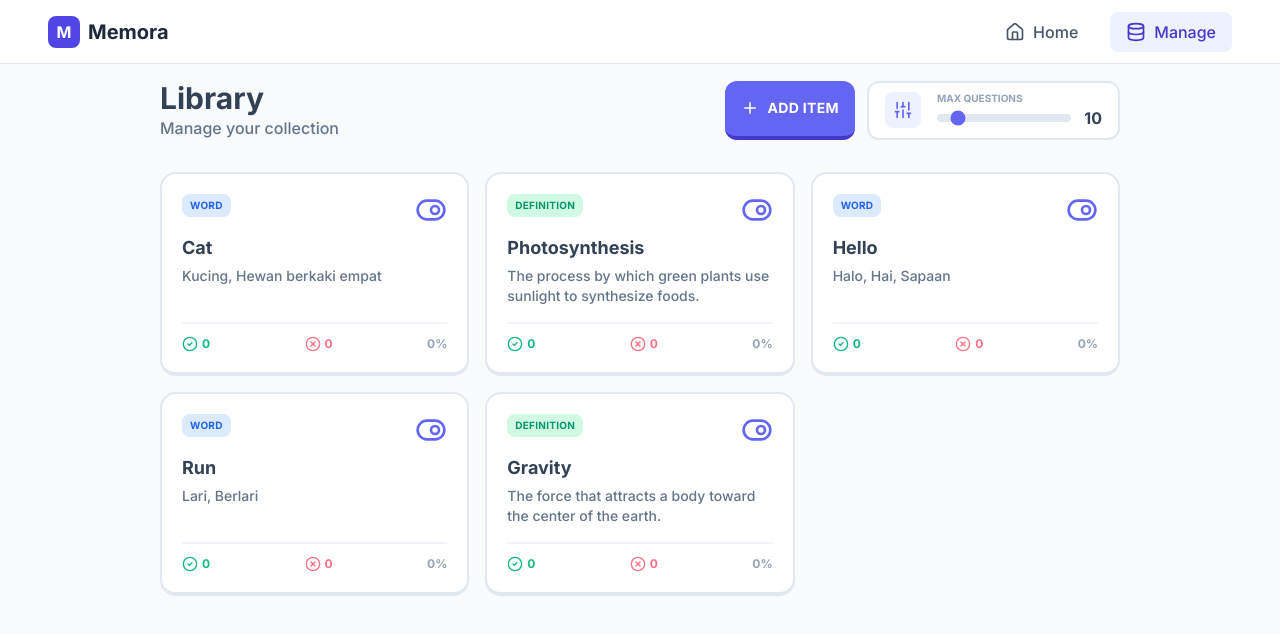
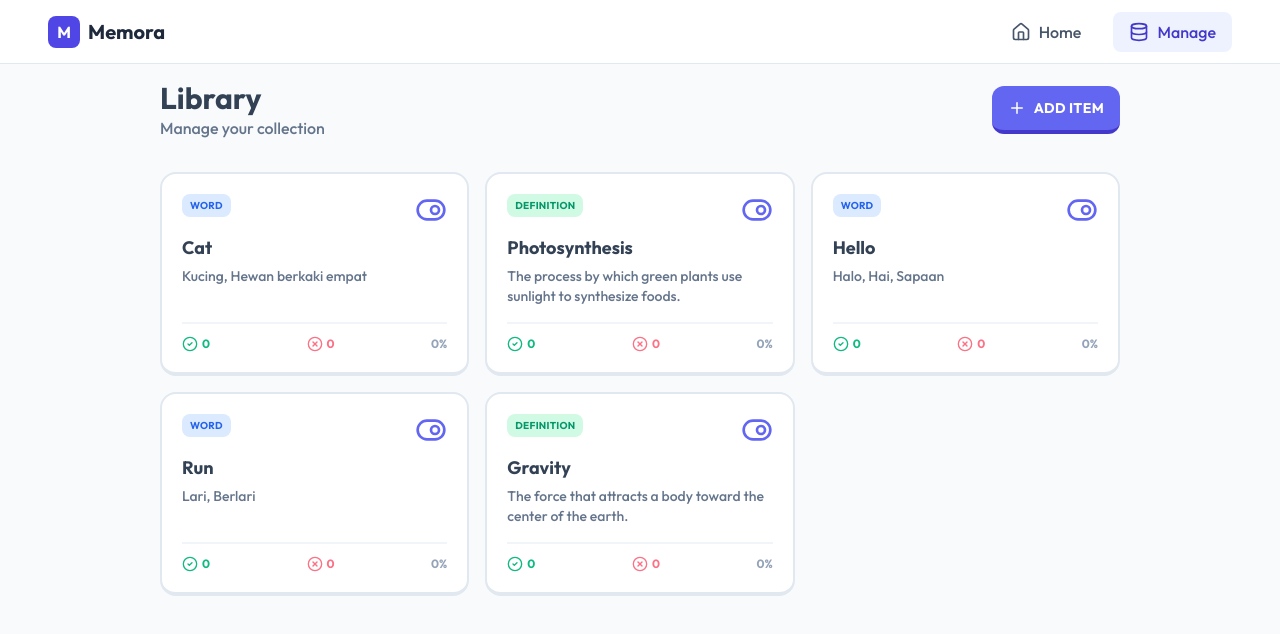
Before and after one commit to r021n/memora, a React (Vite) app: page /#/manage in a window 1280 px wide. Shown: the top 634 px of the page. Built offline with nearby package versions, Linux system fonts and the light colour scheme.

Commit message:
feat: Implement core application pages for exercise, home, and management, alongside a typography update to Outfit.

```diff
--- a/hooks/useRootBackGuard.ts
+++ /dev/null
@@ -1,14 +0,0 @@
-import { useEffect } from "react";
-import { useBlocker } from "react-router-dom";
-
-export function useRootBackGuard(enabled = true) {
-  const blocker = useBlocker(({ historyAction }) => {
-    return enabled && historyAction === "POP";
-  });
-
-  useEffect(() => {
-    if (blocker.state === "blocked") {
-      blocker.reset();
-    }
-  }, [blocker]);
-}
--- a/index.css
+++ b/index.css
@@ -1,14 +1,10 @@
-/* Google Font tetap CDN, tapi dipanggil dari CSS */
-
-/* Tailwind layers */
 @tailwind base;
 @tailwind components;
 @tailwind utilities;
 
-/* Global styles yang tadinya di <style> index.html */
 html,
 body {
-  font-family: "Inter", sans-serif;
+  font-family: "Outfit", sans-serif;
   background-color: #f8fafc;
 }
 
--- a/index.html
+++ b/index.html
@@ -5,7 +5,17 @@
     <meta name="viewport" content="width=device-width, initial-scale=1.0" />
 
     <title>Memora - Train Your Brain</title>
-    <link rel="stylesheet" href="/index.css" />
+    <link rel="preconnect" href="https://fonts.googleapis.com" />
+    <link rel="preconnect" href="https://fonts.gstatic.com" crossorigin />
+    <link
+      href="https://fonts.googleapis.com/css2?family=Outfit:wght@300;400;500;600;700&display=swap"
+      rel="stylesheet"
+    />
+    <style>
+      body {
+        font-family: "Outfit", sans-serif;
+      }
+    </style>
   </head>
   <body>
     <div id="root"></div>
--- a/index.tsx
+++ b/index.tsx
@@ -2,11 +2,7 @@ import React from "react";
 import ReactDOM from "react-dom/client";
 import App from "./App";
 
-import "@fontsource/inter/300.css";
-import "@fontsource/inter/400.css";
-import "@fontsource/inter/500.css";
-import "@fontsource/inter/600.css";
-import "@fontsource/inter/700.css";
+import "./index.css";
 
 const rootElement = document.getElementById("root");
 if (!rootElement) {
--- a/package.json
+++ b/package.json
@@ -11,7 +11,6 @@
     "deploy": "gh-pages -d dist"
   },
   "dependencies": {
-    "@fontsource/inter": "^5.2.8",
     "lucide-react": "^0.562.0",
     "react": "^19.2.3",
     "react-dom": "^19.2.3",
--- a/pages/Exercise.tsx
+++ b/pages/Exercise.tsx
@@ -125,21 +125,14 @@ const Exercise: React.FC = () => {
   useEffect(() => {
     if (questions.length > 0) return; // Prevent regeneration on state updates
 
-    const initialCount =
-      mode === "infinite" ? 1 : settings.maxQuestionsPerSession;
+    const initialCount = mode === "infinite" ? 1 : 10;
     const newQuestions = generateQuestions(initialCount);
 
     if (newQuestions.length > 0) {
       setQuestions(newQuestions);
       setGameState(GameState.PLAYING);
     }
-  }, [
-    items,
-    settings.maxQuestionsPerSession,
-    mode,
-    generateQuestions,
-    questions.length,
-  ]);
+  }, [items, mode, generateQuestions, questions.length]);
 
   // Set options for current question
   useEffect(() => {
@@ -274,67 +267,65 @@ const Exercise: React.FC = () => {
         : 0;
 
     return (
-      <div className="flex flex-col items-center justify-center min-h-screen p-6 duration-500 bg-indigo-50 animate-in fade-in">
-        <div className="w-full max-w-md p-8 space-y-6 text-center bg-white border-2 rounded-3xl border-slate-200">
-          <div className="inline-flex p-4 mb-2 text-indigo-500 bg-indigo-100 border-2 border-indigo-200 rounded-full">
+      <div className="flex flex-col items-center justify-center min-h-screen p-6 bg-slate-50 animate-in fade-in duration-700">
+        <div className="w-full max-w-sm mx-auto space-y-8">
+          <div className="text-center space-y-2">
+            <div className="inline-flex items-center justify-center p-4 mb-4 bg-white rounded-full text-indigo-500 animate-in zoom-in duration-500 delay-150">
               {mode === "infinite" ? (
                 <Infinity size={48} />
               ) : (
-              <RefreshCw size={48} />
+                <CheckCircle size={48} />
               )}
             </div>
-
-          <div>
-            <h2 className="text-2xl font-black text-slate-700">
-              Session Complete!
-            </h2>
-            <p className="font-bold text-slate-400">
+            <h1 className="text-3xl font-black text-slate-800 tracking-tight">
+              {mode === "infinite" ? "Session Paused" : "All Done!"}
+            </h1>
+            <p className="text-slate-500 font-medium">
               {mode === "infinite"
-                ? "Great endurance practice!"
-                : "Here is how you did"}
+                ? "Great mental workout."
+                : "You've completed your set."}
             </p>
           </div>
 
+          <div className="bg-white rounded-3xl p-6 border border-slate-100 space-y-6 animate-in slide-in-from-bottom-8 duration-700 delay-200">
             <div className="grid grid-cols-2 gap-4">
-            <div className="p-4 border-2 bg-emerald-50 rounded-2xl border-emerald-100">
-              <div className="text-3xl font-black text-emerald-500">
+              <div className="p-4 rounded-2xl bg-emerald-50 text-center border border-emerald-100">
+                <span className="block text-3xl font-black text-emerald-500">
                   {sessionStats.correct}
+                </span>
+                <span className="text-xs font-bold uppercase tracking-wider text-emerald-600/70">
+                  Correct
+                </span>
               </div>
-              <div className="text-xs font-bold uppercase text-emerald-400">
-                Correct
-              </div>
-            </div>
-            <div className="p-4 border-2 bg-rose-50 rounded-2xl border-rose-100">
-              <div className="text-3xl font-black text-rose-500">
+              <div className="p-4 rounded-2xl bg-rose-50 text-center border border-rose-100">
+                <span className="block text-3xl font-black text-rose-500">
                   {sessionStats.incorrect}
-              </div>
-              <div className="text-xs font-bold uppercase text-rose-400">
+                </span>
+                <span className="text-xs font-bold uppercase tracking-wider text-rose-600/70">
                   Incorrect
-              </div>
+                </span>
               </div>
             </div>
 
-          <div className="pt-2">
-            <div className="mb-2 text-sm font-bold uppercase text-slate-400">
-              Accuracy
+            <div className="space-y-2">
+              <div className="flex justify-between text-sm font-bold text-slate-400 uppercase tracking-wider">
+                <span>Accuracy</span>
+                <span>{accuracy}%</span>
               </div>
-            <div className="w-full h-4 overflow-hidden border rounded-full bg-slate-100 border-slate-200">
+              <div className="h-4 w-full bg-slate-100 rounded-full overflow-hidden">
                 <div
-                className="h-full transition-all duration-1000 bg-indigo-500 rounded-full"
+                  className="h-full bg-indigo-500 rounded-full transition-all duration-1000 ease-out"
                   style={{ width: `${accuracy}%` }}
-              ></div>
+                />
               </div>
-            <div className="mt-1 text-xs font-bold text-right text-indigo-500">
-              {accuracy}%
             </div>
           </div>
 
           <button
             onClick={() => withSound(() => navigate("/"))}
-            className="flex items-center justify-center w-full py-4 space-x-2 font-bold tracking-wide text-white uppercase transition-all border-b-4 bg-slate-700 rounded-xl border-slate-800 active:border-b-0 active:translate-y-1"
+            className="w-full py-4 text-lg font-bold text-white uppercase tracking-widest bg-slate-800 rounded-2xl border-b-4 border-slate-950 hover:bg-slate-700 transition-all active:border-b-0 active:translate-y-1 animate-in fade-in duration-700 delay-500"
           >
-            <Home size={18} />
-            <span>Back to Home</span>
+            Back to Library
           </button>
         </div>
       </div>
@@ -400,7 +391,13 @@ const Exercise: React.FC = () => {
               ? "Translate / Identify"
               : "Define"}
           </h3>
-          <div className="text-2xl font-black leading-relaxed text-center duration-300 md:text-3xl text-slate-700 animate-in zoom-in-95">
+          <div
+            className={`leading-relaxed duration-300 text-slate-700 animate-in zoom-in-95 ${
+              currentQ?.item.type === ItemType.DEFINITION
+                ? "text-lg font-bold text-left px-4"
+                : "text-2xl md:text-3xl font-black text-center"
+            }`}
+          >
             "{currentQ?.questionText}"
           </div>
         </div>
--- a/pages/Home.tsx
+++ b/pages/Home.tsx
@@ -14,10 +14,8 @@ import { useStore } from "../context/StoreContext";
 import Modal from "../components/Modal";
 import { ItemType } from "../types";
 import { withSound } from "../utils/sound";
-import { useRootBackGuard } from "../hooks/useRootBackGuard";
 
 const Home: React.FC = () => {
-  useRootBackGuard(true);
   const navigate = useNavigate();
   const { addItem, items } = useStore();
   const [isModalOpen, setIsModalOpen] = useState(false);
--- a/pages/Manage.tsx
+++ b/pages/Manage.tsx
@@ -15,10 +15,8 @@ import {
   AlertCircle,
 } from "lucide-react";
 import { withSound } from "../utils/sound";
-import { useRootBackGuard } from "../hooks/useRootBackGuard";
 
 const Manage: React.FC = () => {
-  useRootBackGuard(true);
   const { items, updateItem, deleteItem, addItem, settings, updateSettings } =
     useStore();
   const [selectedItem, setSelectedItem] = useState<MemoryItem | null>(null);
@@ -194,35 +192,6 @@ const Manage: React.FC = () => {
               <Plus size={18} />
               <span>Add Item</span>
             </button>
-
-            <div className="flex items-center flex-1 px-4 py-2 space-x-4 bg-white border-2 rounded-xl border-slate-200">
-              <div className="p-2 text-indigo-500 rounded-lg bg-indigo-50 shrink-0">
-                <Sliders size={20} />
-              </div>
-              <div className="flex-1 w-full">
-                <label className="block text-[10px] font-bold text-slate-400 uppercase">
-                  Max Questions
-                </label>
-                <div className="flex items-center w-full space-x-3">
-                  <input
-                    type="range"
-                    min="5"
-                    max="50"
-                    step="5"
-                    value={settings.maxQuestionsPerSession}
-                    onChange={(e) =>
-                      updateSettings({
-                        maxQuestionsPerSession: parseInt(e.target.value),
-                      })
-                    }
-                    className="w-full h-2 rounded-lg appearance-none cursor-pointer bg-slate-200 accent-indigo-500"
-                  />
-                  <span className="w-6 font-bold text-right text-slate-700">
-                    {settings.maxQuestionsPerSession}
-                  </span>
-                </div>
-              </div>
-            </div>
           </div>
         </div>
       </div>
--- a/tailwind.config.js
+++ b/tailwind.config.js
@@ -9,7 +9,7 @@ export default {
   theme: {
     extend: {
       fontFamily: {
-        sans: ["Inter", "sans-serif"],
+        sans: ["Outfit", "sans-serif"],
       },
     },
   },
```
Also changed, not shown: 1 other file (tests, documents, lock files or other folders). Lines whose indentation alone changed are shown as unchanged.
